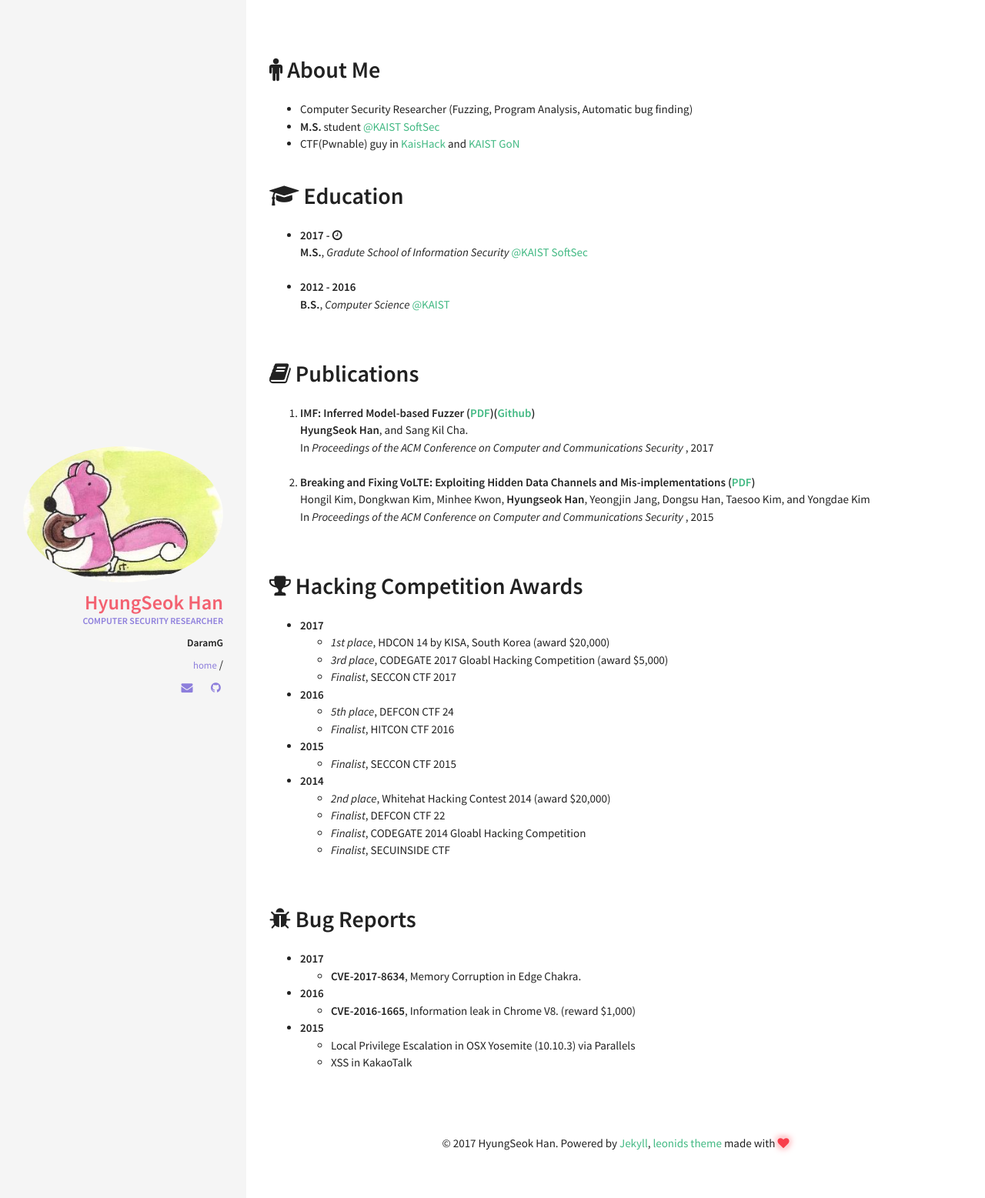
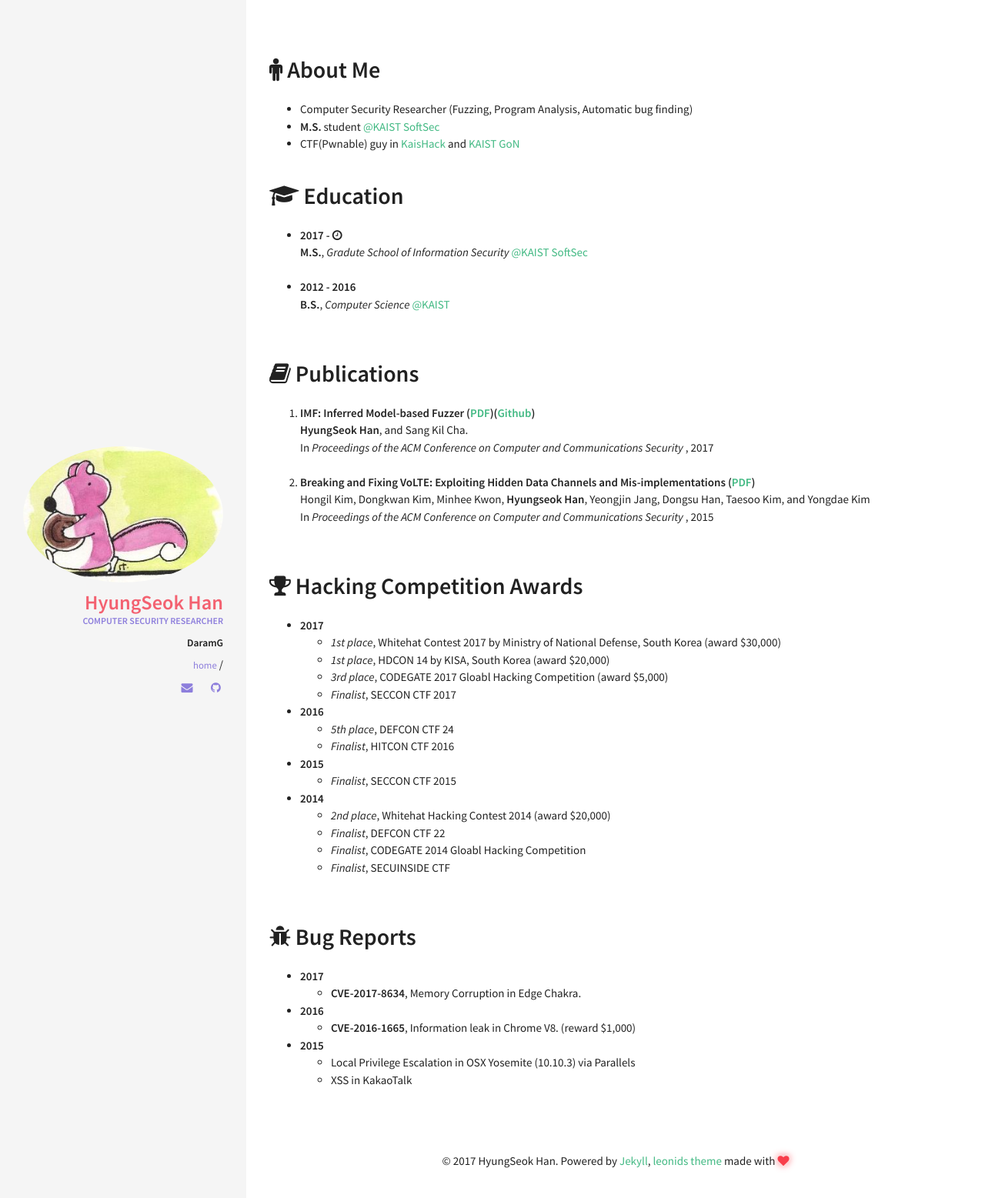
Before and after one commit to DaramG/daramg.github.io, a Jekyll site: the page built from index.html, in a window 1280 px wide. Shown: the top 1557 px of the page at 77% size. Built offline with Jekyll 4.4.1, drawn with Linux system fonts in a browser that asks for light colours.

Commit message:
Add an award

```diff
--- a/_data/index/award.yml
+++ b/_data/index/award.yml
@@ -1,3 +1,6 @@
+- descr: <em>1st place</em>, Whitehat Contest 2017 by Ministry of National Defense, South Korea (award $30,000)
+  year : 2017
+
 - descr: <em>1st place</em>, HDCON 14 by KISA, South Korea (award $20,000)
   year : 2017
 
```
